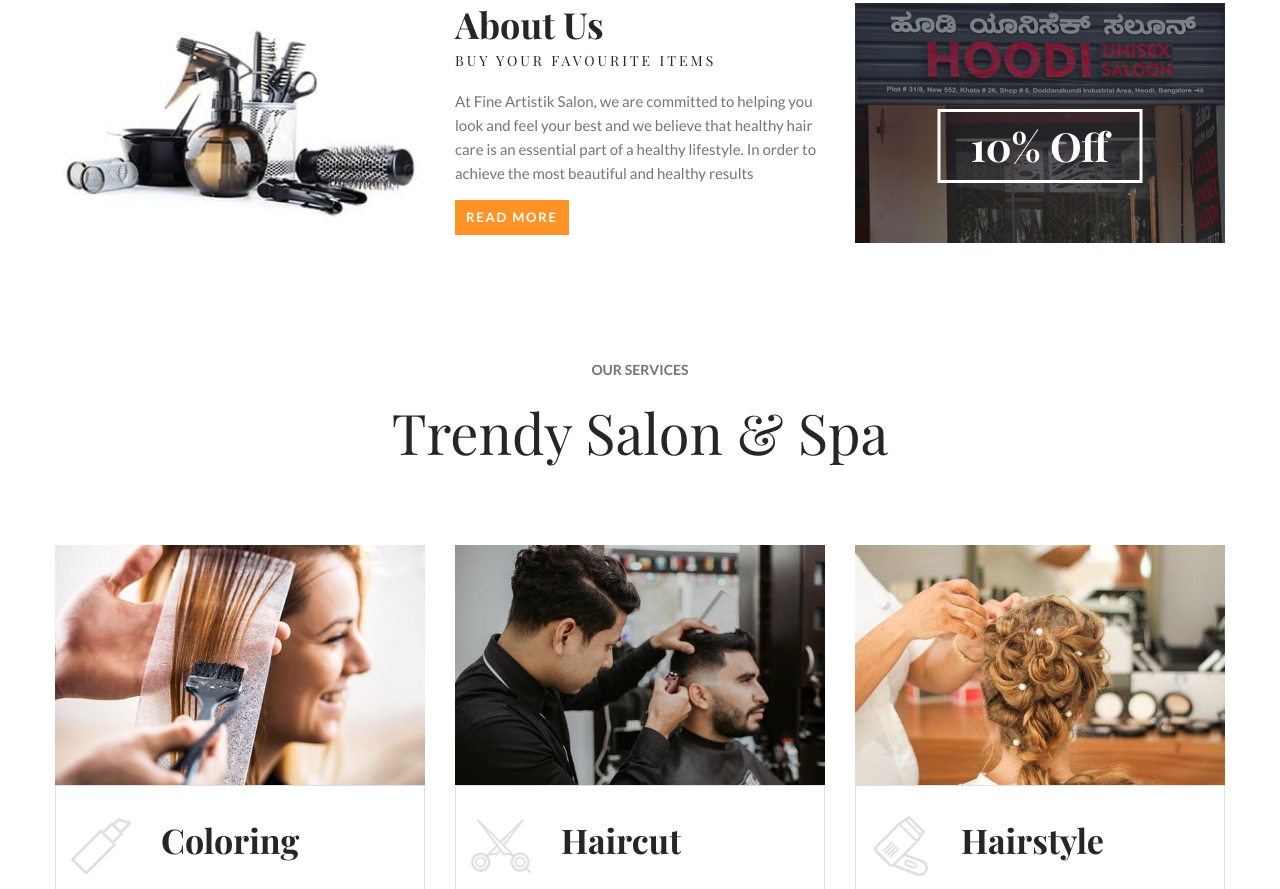
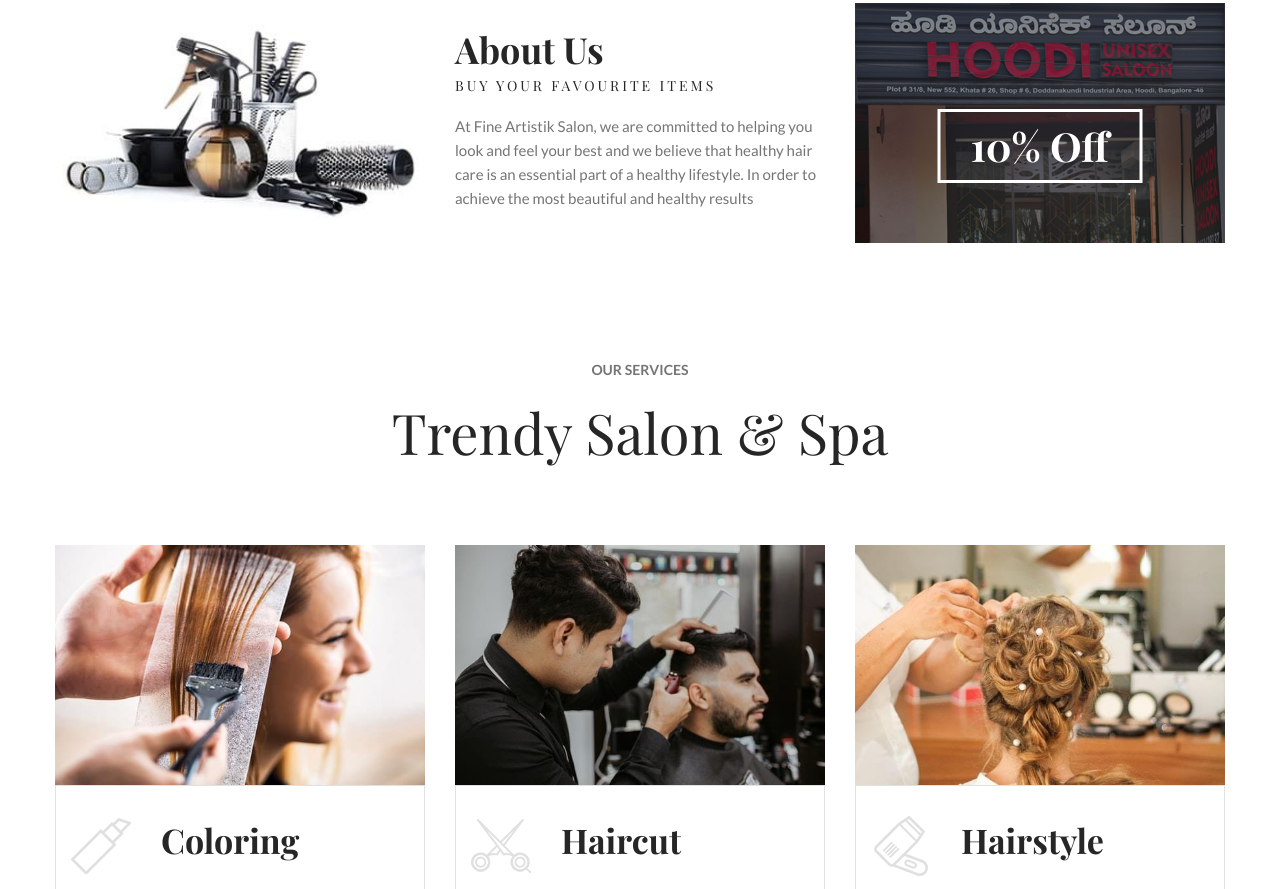
Before and after one commit to saravanan-codes/Hoodi, a plain HTML site: page index.html in a window 1280 px wide. Shown: the part 941-1830 px from the top of the page. Drawn offline with nearby package versions, Linux system fonts and the light colour scheme; files whose address does not match are found by name; a web font is replaced by a local one.

Commit message:
Add files via upload

```diff
--- a/index.html
+++ b/index.html
@@ -212,7 +212,7 @@
                                                <h2>About Us</h2>
                                                <h6>BUY YOUR FAVOURITE ITEMS</h6>
                                                <p>At Fine Artistik Salon, we are committed to helping you look and feel your best and we believe that healthy hair care is an essential part of a healthy lifestyle. In order to achieve the most beautiful and healthy results</p>
-                                               <a href="about.html" class="btn btn-brand">Read More</a>
+                                               <!--<a href="about.html" class="btn btn-brand">Read More</a>-->
                                            </div>
                                        </div>
                                        <div class="col-lg-4">
```
